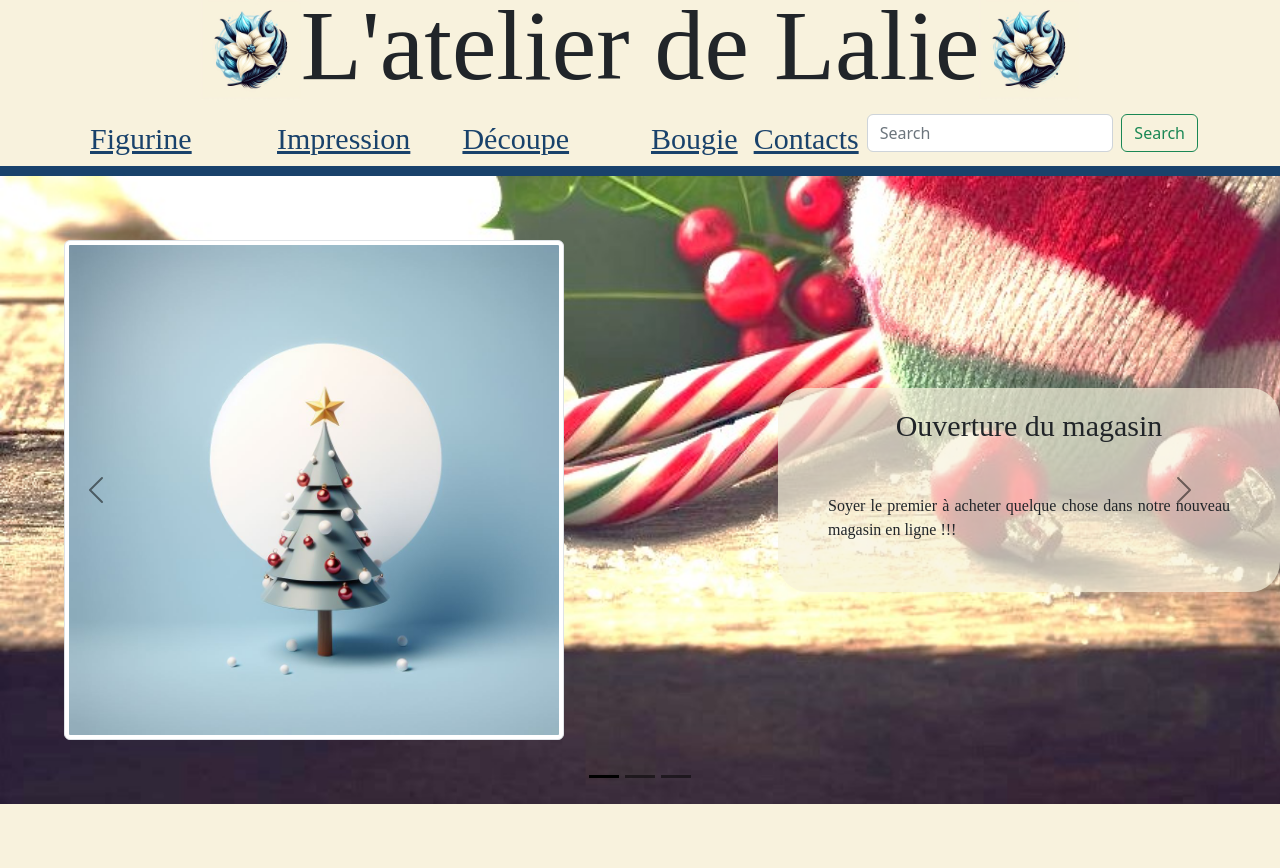
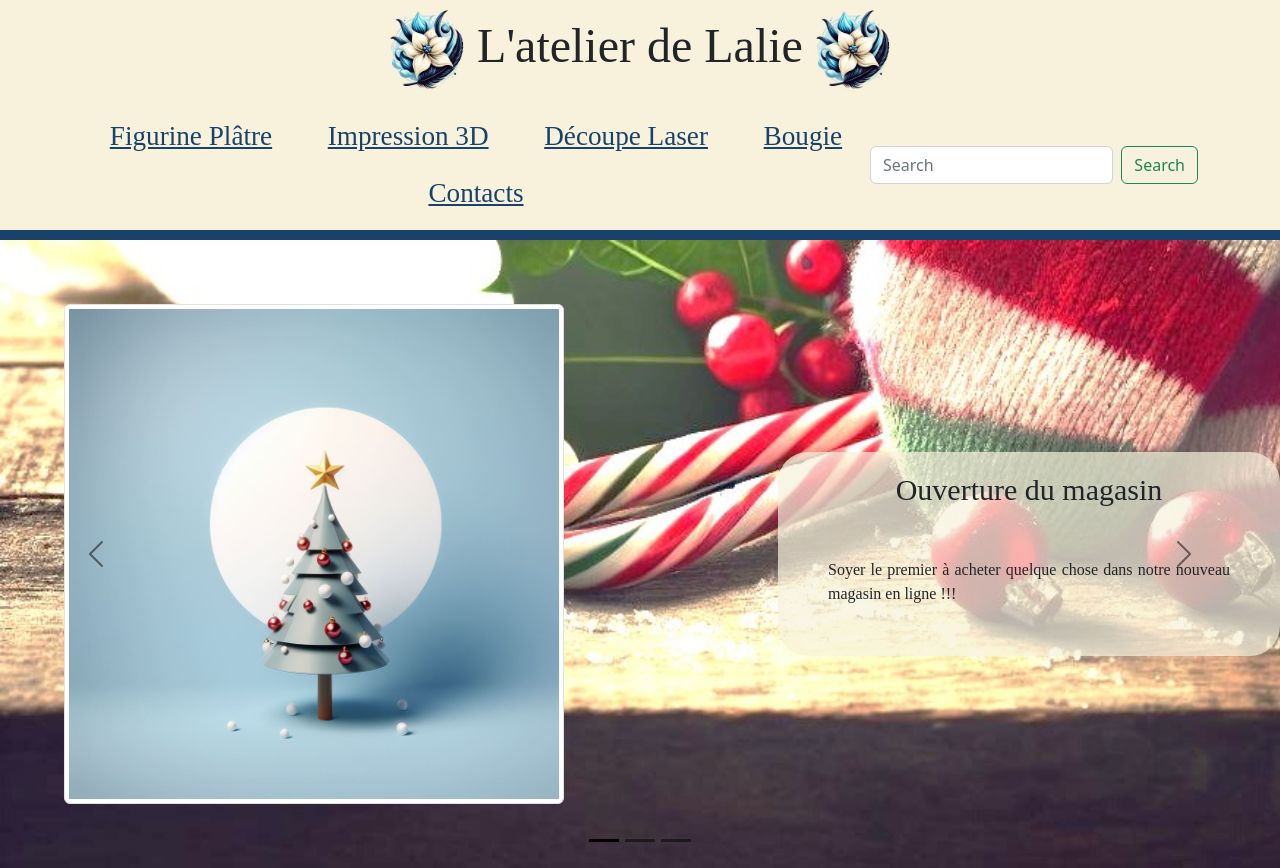
Before and after one commit to Ellmanc/AtelierDeLalie, a Django app: page / in a window 1280 px wide. Before the commit the page ends 804 px from the top, so only its background shows below. Run offline with Django 4.2, Linux system fonts and the light colour scheme; data comes from the database, SQL or seed files in the repository; some libraries are stand-ins or nearby versions; some web fonts are replaced.

Commit message:
Add responsive to the navigation bar

```diff
--- a/listings/static/listings/styles.css
+++ b/listings/static/listings/styles.css
@@ -6,9 +6,9 @@
     --bs-navbar-hover-color: #ACD6DC;
 }
 
-.nav-item {
+.nav {
     font-family: 'Lavishly Yours';
-    font-size: 30px;
+    font-size: 170%;
 }
 
 .nav-link {
@@ -27,7 +27,7 @@
 }
 
 h1 {
-    font-size: 100px;
+    font-size: 300%;
 }
 
 .carousel-control-next-icon, .carousel-control-prev-icon {
@@ -44,10 +44,6 @@
 p, ul, li, td {
     font-family: Aubrey;
     text-align: justify;
-}
-
-a {
-    height: 50px;
 }
 
 .TitleHeader {
@@ -94,6 +90,7 @@
 }
 
 .logo {
-    width: 100px;
-    height: 100px;
+    width: 10%;
+    max-width: 100px;
+    max-height: 100px;
 }
--- a/listings/templates/listings/headband.html
+++ b/listings/templates/listings/headband.html
@@ -8,23 +8,13 @@
                 <span class="navbar-toggler-icon"></span>
             </button>
             <div class="collapse navbar-collapse" id="navbarTogglerLalie">
-                <ul class="navbar-nav me-auto" >
-                    <li class="nav-item">
-                        <a class="nav-link" aria-current="page" href="#">Figurine Plâtre</a>
-                    </li>
-                    <li class="nav-item">
-                        <a class="nav-link" aria-current="page" href="#">Impression 3D</a>
-                    </li>
-                    <li class="nav-item">
-                        <a class="nav-link" aria-current="page" href="#">Découpe Laser</a>
-                    </li>
-                    <li class="nav-item">
-                        <a class="nav-link" aria-current="page" href="#">Bougie</a>
-                    </li>
-                    <li class="nav-item">
-                        <a class="nav-link" aria-current="page" href="#">Contacts</a>
-                    </li>
-                </ul>
+                <nav class="nav nav-pills nav-fill">
+                    <a class="nav-link" aria-current="page" href="/">Figurine Plâtre</a>
+                    <a class="nav-link" href="/hello/">Impression 3D</a>
+                    <a class="nav-link" href="#">Découpe Laser</a>
+                    <a class="nav-link" href="#">Bougie</a>
+                    <a class="nav-link" aria-current="page" href="#">Contacts</a>
+                </nav>
                 <form class="d-flex" role="search">
                     <input class="form-control me-2" type="search" placeholder="Search" aria-label="Search">
                     <button class="btn btn-outline-success" type="submit">Search</button>
```
